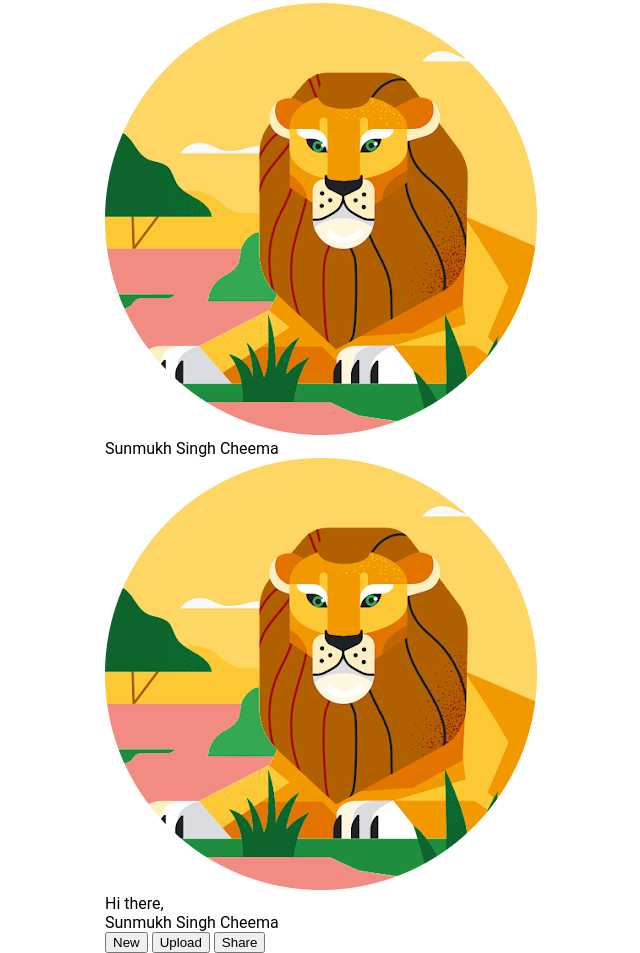
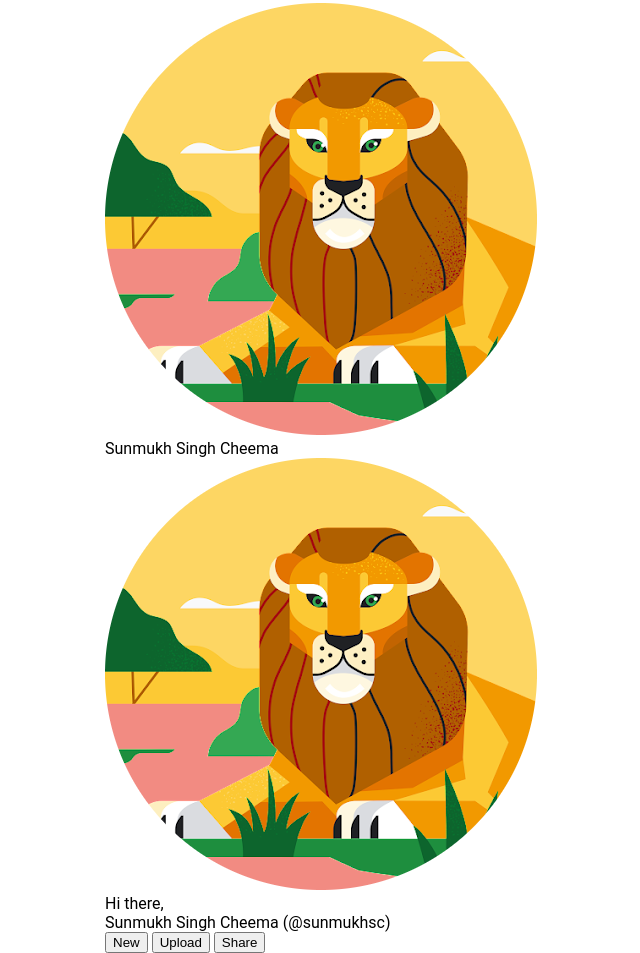
Before and after one commit to sunmukhsc/admin-dashboard, a plain HTML site: page index.html in a window 1280 px wide. Shown: the part 1886-2839 px from the top of the page, without its empty margins (245-885 px from the left). Drawn offline with Linux system fonts and the light colour scheme.

Commit message:
Add username to name in greeting

```diff
--- a/index.html
+++ b/index.html
@@ -70,7 +70,7 @@
                 <div class="greeting">
                     <img src="profile-circle.png" alt="Profile picture">
                     <div class="hi">Hi there,</div>
-                    <div class="username">Sunmukh Singh Cheema</div>
+                    <div class="username">Sunmukh Singh Cheema (@sunmukhsc)</div>
                 </div>
                 <div class="buttons">
                     <button class="new">New</button>
```
